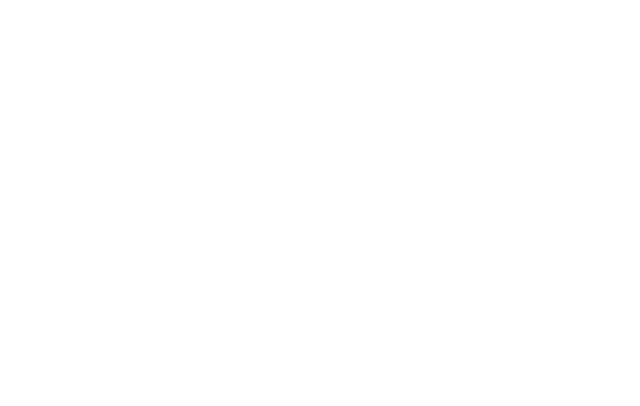
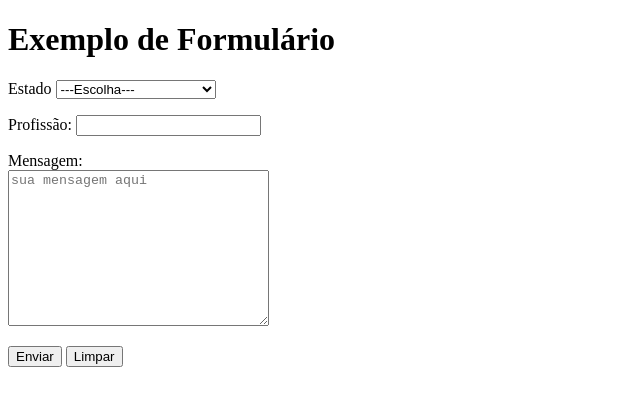
Before and after one commit to wallacezephry/HTML-css-test, a plain HTML site: page modulo-1/exercicios/ex-025/form007.html in a window 1280 px wide. Shown: the whole page, without its empty margins (0-640 px from the left). Drawn offline with Linux system fonts and the light colour scheme.

Commit message:
exemplos de formulário

```diff
--- a/modulo-1/exercicios/ex-025/form007.html
+++ b/modulo-1/exercicios/ex-025/form007.html
@@ -3,9 +3,48 @@
 <head>
     <meta charset="UTF-8">
     <meta name="viewport" content="width=device-width, initial-scale=1.0">
-    <title>Document</title>
+    <title>Exemplo de Formulário</title>
 </head>
 <body>
+    <h1>Exemplo de Formulário</h1>
+    <form action="cadastro.php" method="post" autocomplete="on">
+        <p>
+            <label for="iest">Estado</label>
+            <select name="estado" id="iest">
+                <option value="" selected>---Escolha---</option>
+                <optgroup label="Região Sudeste">
+                    <option value="MG">Minas Gerais</option>
+                    <option value="RJ">Rio de Janeiro</option>
+                    <option value="SP">São Paulo</option>
+                </optgroup>
 
+                <optgroup label="Região Nordeste">
+                    <option value="MA">Maranhão</option>
+                    <option value="PE">Pernambuco</option>
+                    <option value="RN">Rio Grande do Norte</option>
+                </optgroup>
+            </select>
+        </p>
+          <p>
+            <label for="iprof">Profissão: </label>
+            <input type="text" name="prof" id="iprof" list="istprof">
+            <datalist id="istprof">
+                <option>administrador</option>
+                <option>Contablista</option>
+                <option>Desenvolvedor</option>
+                <option>Professor</option>
+
+            </datalist>
+          </p>
+
+          <p>
+            <label for="imsg">Mensagem: </label><br>
+            <textarea name="msg" id="imsg" cols="30" rows="10" placeholder="sua mensagem aqui"></textarea>
+          </p>
+
+        <p>
+            <input type="submit" value="Enviar">
+            <input type="reset" value="Limpar">
+        </p>
 </body>
 </html>
```
Also changed, not shown: modulo-1/exercicios/ex-025/form008.html (added, +33 -0 lines), modulo-1/exercicios/ex-025/form009.html (added, +24 -0 lines), modulo-1/exercicios/ex-025/form010.html (added, +34 -0 lines).
